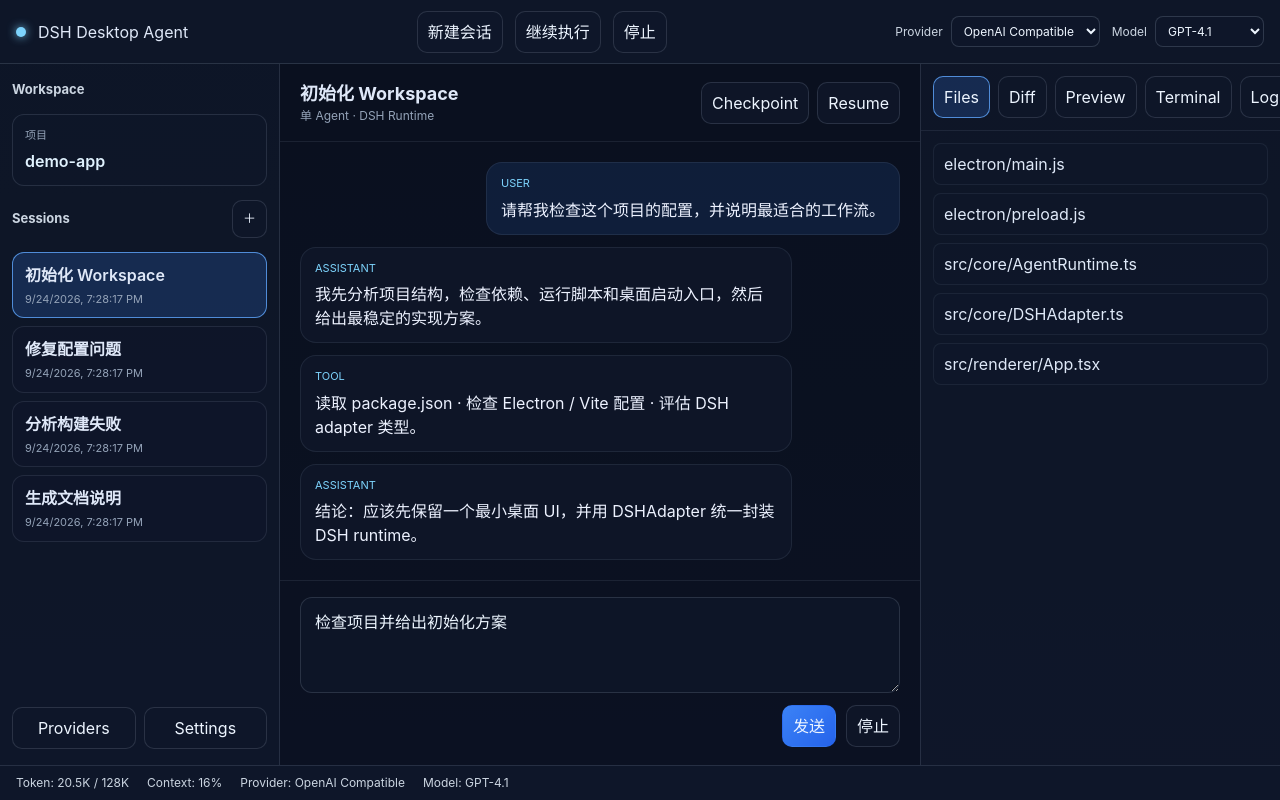
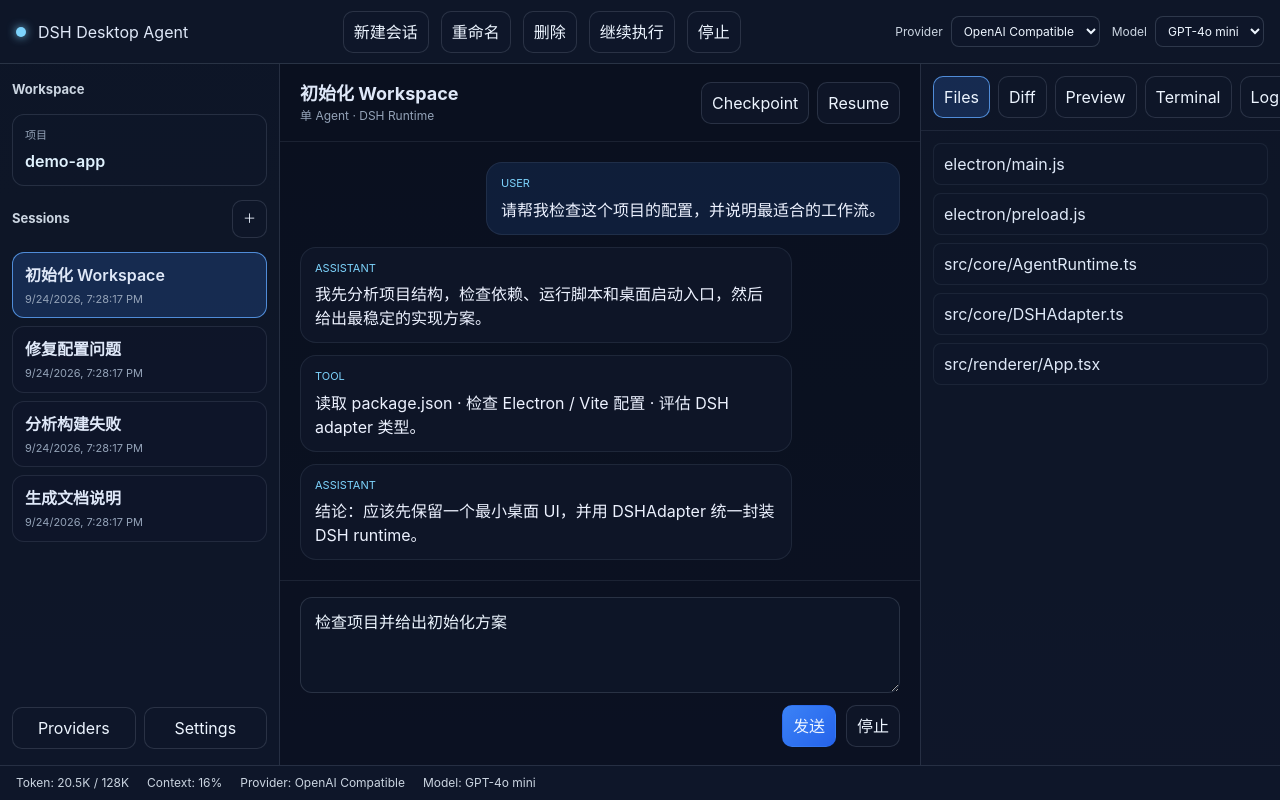
Before and after one commit to RarestCSC/agent, a React (Vite) app: page / in a window 1280 px wide. Built offline with nearby package versions, Linux system fonts and the light colour scheme.

Commit message:
Add session management, rename/delete actions, and model filtering by provider to the desktop agent app.

```diff
--- a/src/renderer/App.tsx
+++ b/src/renderer/App.tsx
@@ -1,6 +1,8 @@
 import { useEffect, useMemo, useState } from 'react';
 import { createMockRuntime, createMockSession, mockModels, mockProviders } from '../core/AgentRuntime';
-import type { AgentEvent, Provider, Session, SessionTab } from '../core/types';
+import { providerManager } from '../core/ProviderManager';
+import { sessionManager } from '../core/SessionManager';
+import type { Provider, Session, SessionTab } from '../core/types';
 
 const runtime = createMockRuntime();
 
@@ -48,6 +50,7 @@ export default function App() {
   );
 
   const currentMessages = messages[selectedSessionId] ?? [];
+  const availableModels = providerManager.listModels(selectedProviderId);
 
   useEffect(() => {
     const loadUsage = async () => {
@@ -58,14 +61,48 @@ export default function App() {
     void loadUsage();
   }, [selectedSessionId]);
 
+  useEffect(() => {
+    if (!availableModels.some((model) => model.id === selectedModelId)) {
+      setSelectedModelId(availableModels[0]?.id ?? mockModels[0].id);
+    }
+  }, [availableModels, selectedModelId]);
+
   const handleAddSession = () => {
-    const newSession = createMockSession(`New Session ${sessions.length + 1}`);
+    const newSession = sessionManager.create(`New Session ${sessions.length + 1}`);
     setSessions((prev) => [newSession, ...prev]);
     setSelectedSessionId(newSession.id);
     setMessages((prev) => ({
       ...prev,
       [newSession.id]: [{ id: `m-${newSession.id}`, role: 'assistant', text: '新会话已创建，可以开始执行任务。' }],
     }));
+  };
+
+  const handleRenameSession = () => {
+    const nextTitle = window.prompt('重命名会话', selectedSession.title);
+    if (!nextTitle || !nextTitle.trim()) return;
+
+    const updated = sessionManager.updateTitle(selectedSessionId, nextTitle.trim());
+    if (!updated) return;
+
+    setSessions((prev) => prev.map((session) => (session.id === selectedSessionId ? { ...session, title: updated.title, updatedAt: updated.updatedAt } : session)));
+  };
+
+  const handleDeleteSession = () => {
+    if (!window.confirm('确认删除当前会话？')) return;
+
+    const removed = sessionManager.remove(selectedSessionId);
+    if (!removed) return;
+
+    setSessions((prev) => prev.filter((session) => session.id !== selectedSessionId));
+    if (sessions.length > 1) {
+      const next = prevAfterDelete();
+      if (next) setSelectedSessionId(next.id);
+    }
+  };
+
+  const prevAfterDelete = () => {
+    const remaining = sessions.filter((session) => session.id !== selectedSessionId);
+    return remaining[0] ?? null;
   };
 
   const handleSend = async () => {
@@ -132,6 +169,8 @@ export default function App() {
 
         <div className="topbar-center">
           <button className="toolbar-button" onClick={handleAddSession}>新建会话</button>
+          <button className="toolbar-button" onClick={handleRenameSession}>重命名</button>
+          <button className="toolbar-button" onClick={handleDeleteSession}>删除</button>
           <button className="toolbar-button" disabled={isRunning}>{isRunning ? '处理中…' : '继续执行'}</button>
           <button className="toolbar-button">停止</button>
         </div>
@@ -151,7 +190,7 @@ export default function App() {
           <label className="select-wrap">
             <span>Model</span>
             <select value={selectedModelId} onChange={(event) => setSelectedModelId(event.target.value)}>
-              {mockModels.map((model) => (
+              {availableModels.map((model) => (
                 <option key={model.id} value={model.id}>
                   {model.name}
                 </option>
@@ -281,7 +320,7 @@ export default function App() {
         <span>Token: {(contextUsage.total / 1000).toFixed(1)}K / {(contextUsage.limit / 1000).toFixed(0)}K</span>
         <span>Context: {Math.round((contextUsage.total / contextUsage.limit) * 100)}%</span>
         <span>Provider: {providerOptions.find((provider) => provider.id === selectedProviderId)?.name ?? 'OpenAI Compatible'}</span>
-        <span>Model: {mockModels.find((model) => model.id === selectedModelId)?.name ?? 'GPT-4.1'}</span>
+        <span>Model: {availableModels.find((model) => model.id === selectedModelId)?.name ?? 'GPT-4.1'}</span>
       </footer>
     </div>
   );
```
